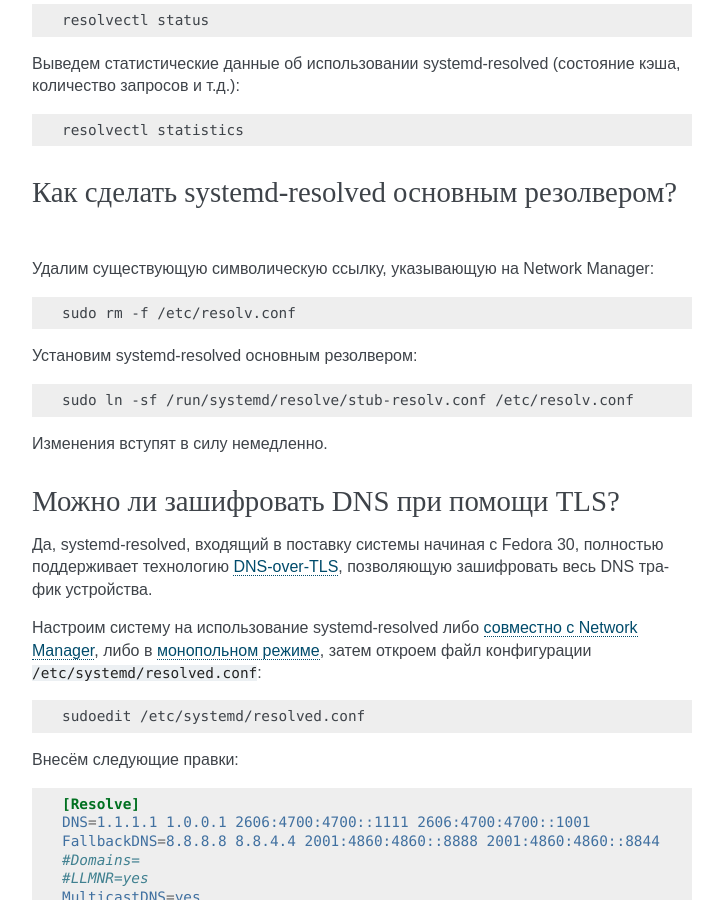
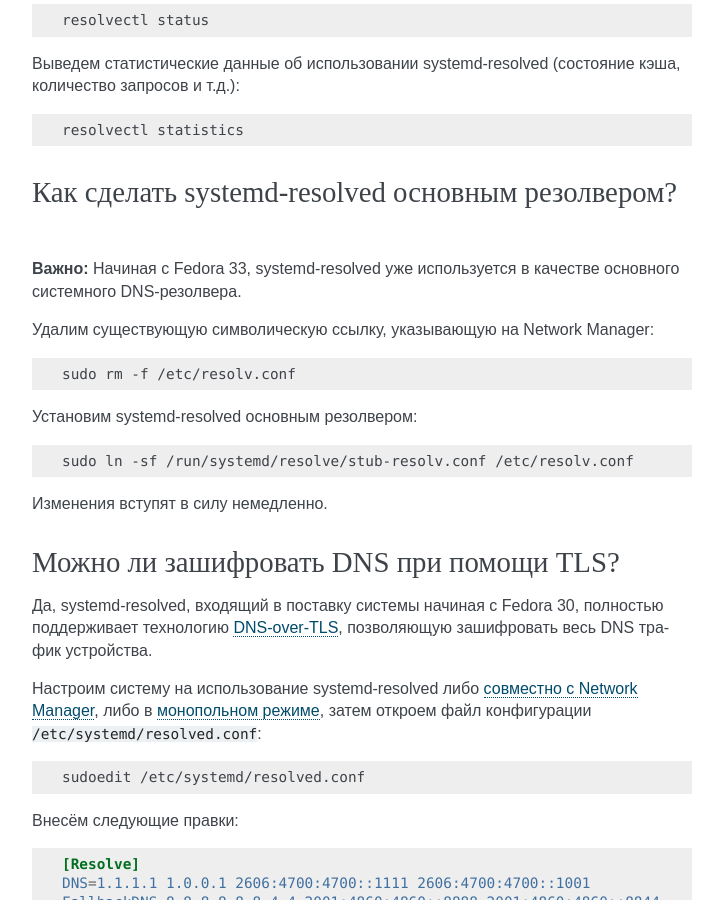
Before and after one commit to RussianFedora/FAQ, a Sphinx documentation site: the page built from source/networking.rst, in a window 1280 px wide and 900 px high, scrolled down 8792 px. Shown: the whole window, without its empty margins (388-1111 px from the left). Built offline with Sphinx 7.4.7, drawn with Linux system fonts in a browser that asks for light colours; comment, search, counter and statistics services are not loaded.

Commit message:
Added information about systemd-resolved as a default DNS resolver.

```diff
--- a/source/networking.rst
+++ b/source/networking.rst
@@ -501,6 +501,8 @@
 Как сделать systemd-resolved основным резолвером?
 =====================================================
 
+**Важно:** Начиная с Fedora 33, systemd-resolved уже используется в качестве основного системного DNS-резолвера.
+
 Удалим существующую символическую ссылку, указывающую на Network Manager:
 
 .. code-block:: text
```
